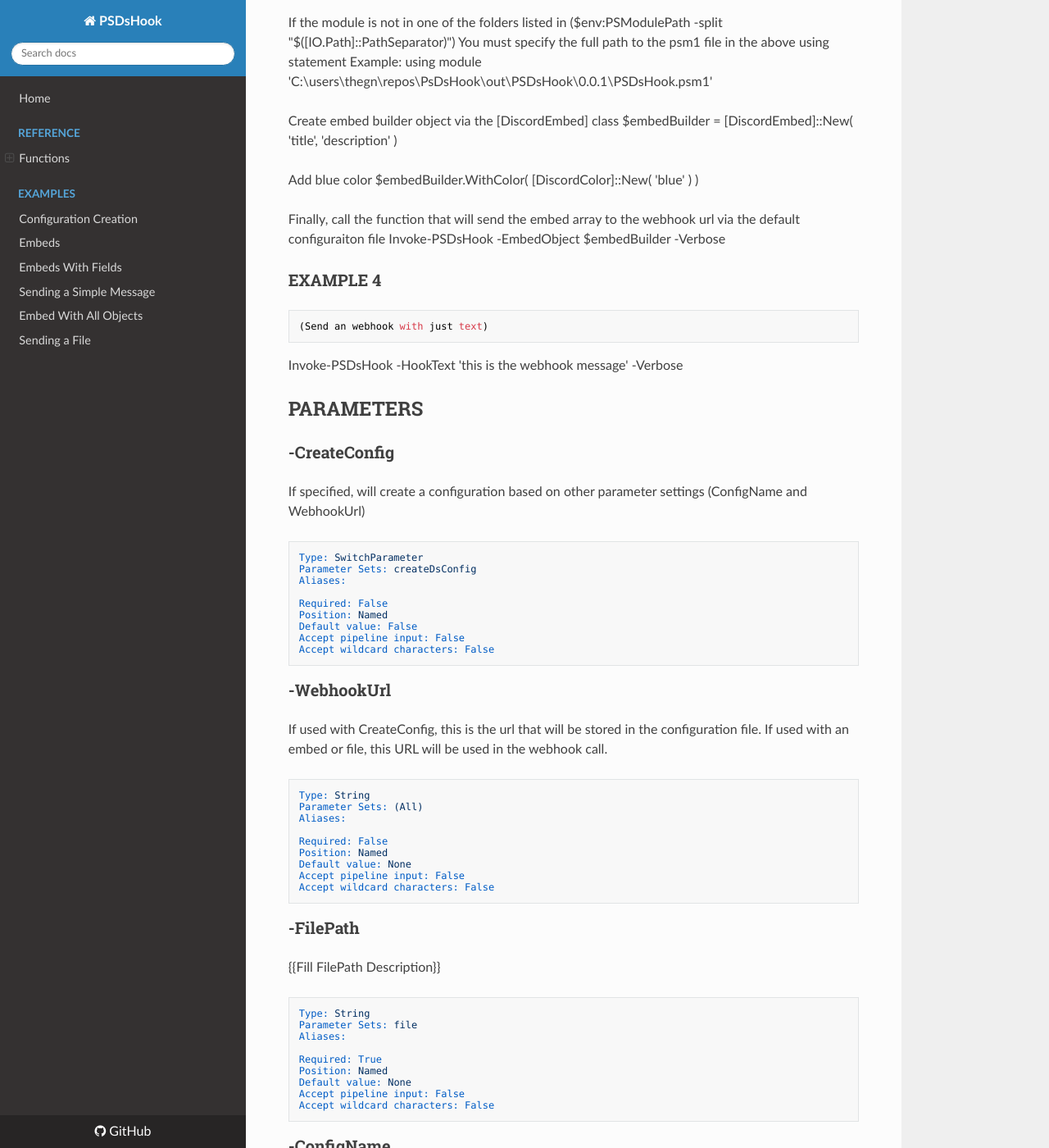
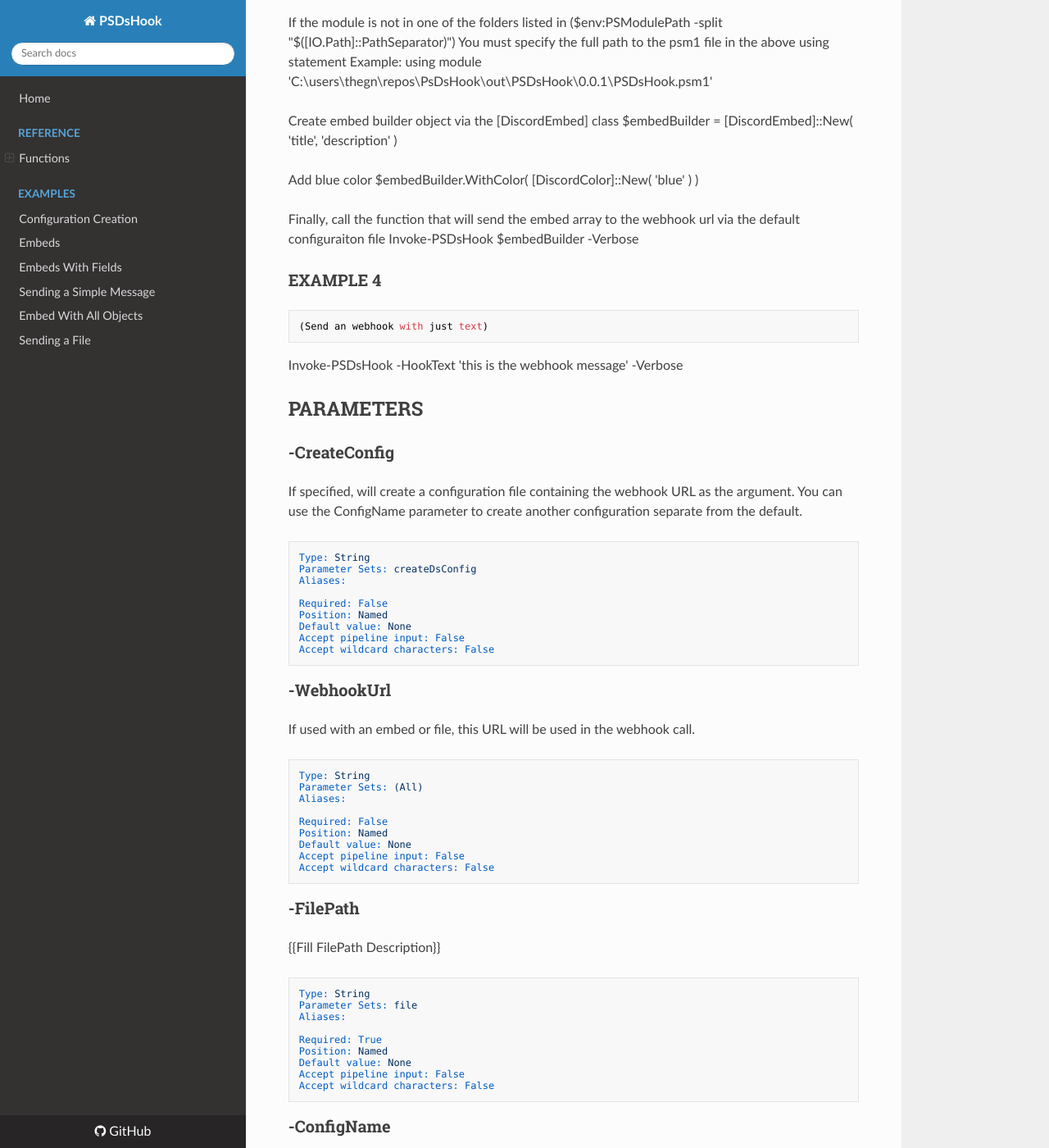
Before and after one commit to gngrninja/PSDsHook, an MkDocs documentation site: the page built from docs/reference/functions/Invoke-PsDsHook.md, in a window 1280 px wide and 1400 px high, scrolled down 1624 px. Shown: the whole window at 82% size. Built offline with MkDocs 1.6.1, drawn with Linux system fonts in a browser that asks for light colours; nearby versions of some CDN libraries; some of the changed text lies outside the part shown.

Commit message:
QoL changes, fixing typos, and updating docs

````diff
--- a/docs/reference/functions/Invoke-PsDsHook.md
+++ b/docs/reference/functions/Invoke-PsDsHook.md
@@ -15,7 +15,7 @@ Use PowerShell classes to make using Discord Webhooks easy and extensible
 
 ### createDsConfig
 ```
-Invoke-PSDsHook [-CreateConfig] [-WebhookUrl <String>] [-ConfigName <String>] [<CommonParameters>]
+Invoke-PSDsHook [-CreateConfig <String>] [-WebhookUrl <String>] [-ConfigName <String>] [<CommonParameters>]
 ```
 
 ### file
@@ -30,7 +30,7 @@ Invoke-PSDsHook [-WebhookUrl <String>] [-ConfigName <String>] [-ListConfigs] [<C
 
 ### embed
 ```
-Invoke-PSDsHook [-WebhookUrl <String>] [-ConfigName <String>] [-EmbedObject <Object>] [<CommonParameters>]
+Invoke-PSDsHook [-WebhookUrl <String>] [-ConfigName <String>] [[-EmbedObject] <Object>] [<CommonParameters>]
 ```
 
 ### simple
@@ -50,7 +50,7 @@ This function allows you to use Discord Webhooks with embeds, files, and various
 
 Configuration files are stored in a sub directory of your user's home directory named .psdshook/configs
 
-Invoke-PsDsHook -CreateConfig -WebhookUrl "www.hook.com/hook"
+Invoke-PsDsHook -CreateConfig "www.hook.com/hook"
 
 ### EXAMPLE 2
 ```
@@ -59,7 +59,7 @@ Invoke-PsDsHook -CreateConfig -WebhookUrl "www.hook.com/hook"
 
 Configuration files are stored in a sub directory of your user's home directory named .psdshook/configs
 
-Invoke-PsDsHook -CreateConfig -WebhookUrl "www.hook.com/hook2" -ConfigName 'config2'
+Invoke-PsDsHook -CreateConfig "www.hook.com/hook2" -ConfigName 'config2'
 
 ### EXAMPLE 3
 ```
@@ -86,7 +86,7 @@ $embedBuilder.WithColor(
 )
 
 Finally, call the function that will send the embed array to the webhook url via the default configuraiton file
-Invoke-PSDsHook -EmbedObject $embedBuilder -Verbose
+Invoke-PSDsHook $embedBuilder -Verbose
 
 ### EXAMPLE 4
 ```
@@ -98,22 +98,22 @@ Invoke-PSDsHook -HookText 'this is the webhook message' -Verbose
 ## PARAMETERS
 
 ### -CreateConfig
-If specified, will create a configuration based on other parameter settings (ConfigName and WebhookUrl)
+If specified, will create a configuration file containing the webhook URL as the argument.
+You can use the ConfigName parameter to create another configuration separate from the default.
 
 ```yaml
-Type: SwitchParameter
+Type: String
 Parameter Sets: createDsConfig
 Aliases:
 
 Required: False
 Position: Named
-Default value: False
+Default value: None
 Accept pipeline input: False
 Accept wildcard characters: False
 ```
 
 ### -WebhookUrl
-If used with CreateConfig, this is the url that will be stored in the configuration file.
 If used with an embed or file, this URL will be used in the webhook call.
 
 ```yaml
````
Also changed, not shown: other parts of docs/reference/functions/Invoke-PsDsHook.md (+1 -1 lines), README.md (+2 -2 lines), docs/tutorials/CreateConfig.md (+2 -2 lines), docs/tutorials/Embeds.md (+1 -1 lines), 5 other files.
